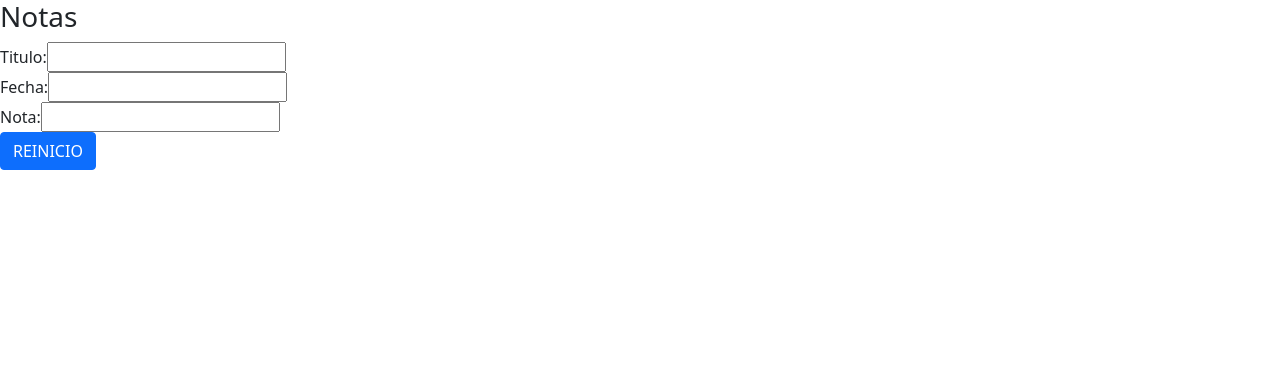
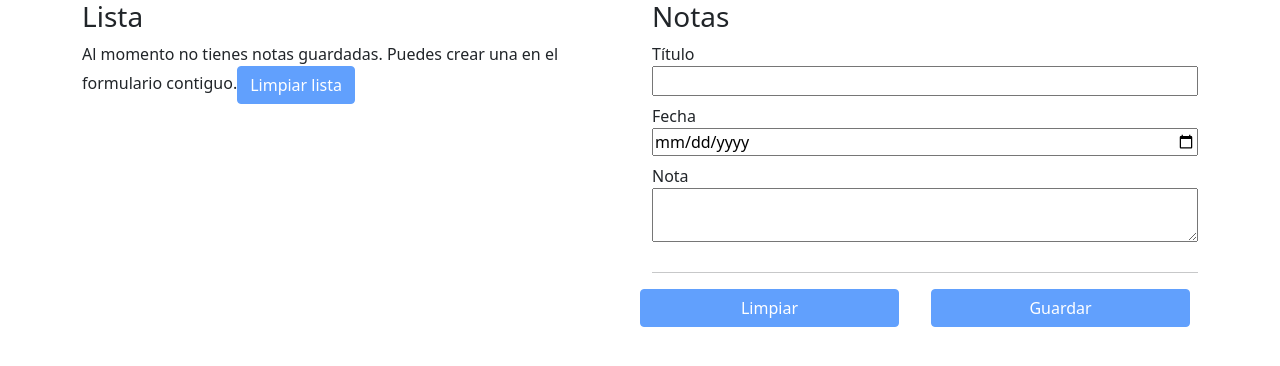
Before and after one commit to wichoburgos/notas, a React (Create React App) app: page / in a window 1280 px wide. Shown: the top 366 px of the page. Built offline with nearby package versions, Linux system fonts and the light colour scheme.

Commit message:
actualizacion del blog de notas

```diff
--- a/public/index.html
+++ b/public/index.html
@@ -26,6 +26,7 @@
       Learn how to configure a non-root public URL by running `npm run build`.
     -->
     <link href="https://cdn.jsdelivr.net/npm/bootstrap@5.1.3/dist/css/bootstrap.min.css" rel="stylesheet" integrity="sha384-1BmE4kWBq78iYhFldvKuhfTAU6auU8tT94WrHftjDbrCEXSU1oBoqyl2QvZ6jIW3" crossorigin="anonymous">
+    <link rel="stylesheet" href="https://cdn.jsdelivr.net/npm/bootstrap-icons@1.8.1/font/bootstrap-icons.css">
     <title> Notas App</title>
   </head>
   <body>
--- a/src/App.js
+++ /dev/null
@@ -1,57 +0,0 @@
-import { useState } from "react";
-
-function App() {
-
-//hooks
-
-const [inputState, setInputState] =useState({
-  titulo: "",
-  fecha:"",
-  nota:"",
-});
-
-
-const handleInputChange = (event) => {
-  setInputState({
-    ...inputState,
-    [event.target.name]: event.target.value,
-  });
-};
-const handleResetClick = ( ) => {
-  setInputState({titulo:"", fecha:"",nota:""});
-}
-
-
-  return (
-<div className="App">
-
-<h3>Notas</h3>
-<label htmlFor="titulo">Titulo: </label>
-
-<input id="titulo" name="titulo" type="text" onChange={handleInputChange} value={inputState.titulo}
-/>
-
-<br />
-<label htmlFor="fecha">Fecha: </label>
-
-<input id="fecha" name="fecha" type="text" onChange={handleInputChange} value={inputState.fecha}
-/>
-
-<br />
-
-
-<label htmlFor="nota">Nota: </label>
-
-<input id="nota" name="nota" type="text" onChange={handleInputChange} value={inputState.nota}
-/>
-<div ClassName="mt-2">
-<button type="button"className="btn btn-primary" onClick={handleResetClick} >REINICIO</button>
-</div>
-
-
-
-</div>
-);
-}
-
-export default App;
--- /dev/null
+++ b/src/App.jsx
@@ -0,0 +1,163 @@
+import { useState } from "react";
+function App() {
+  //"hooks"
+  const [inputState, setInputState] =  useState({
+    titulo: "",
+    fecha: "",
+    nota: "",
+  }); //valor inicial del State
+
+  const initialState = JSON.parse (localStorage.getItem("notas")) || [];
+  const [notas, setNotas] = useState(initialState);
+
+  const handleInputChange = (event) => {
+    setInputState({
+    ...inputState,
+    [event.target.name]: event.target.value,
+    });
+   };
+ //botón limpiar formulario
+  const handleClickLimpiar = () => {
+    setInputState({
+        titulo: "",
+        fecha: "",
+        nota: "",
+    });
+   };
+
+//botón limpiar lista de notas
+const handleClickLimpiarLista = () => {
+  setNotas([])
+  localStorage.setItem("notas",JSON.stringify([]));
+};
+
+  const handleBorrarNota = (index) =>{
+  const nuevoArreglo = []
+
+    notas.forEach((nota, i) =>{
+      if (index!==i){
+        nuevoArreglo.push(nota)
+      }
+    });
+    localStorage.setItem("notas", JSON.stringify(nuevoArreglo))
+    setNotas([...nuevoArreglo])
+   };
+
+   const handleClickGuardar = ()=> {
+    setNotas([...notas, inputState])
+    localStorage.setItem("notas",JSON.stringify(notas));
+    handleClickLimpiar();
+    };
+    const handleClickNota = (index) => {
+      setInputState({...notas[index]});
+    };
+
+  return (
+    <div className="App container">
+      <div className="row">
+        <div className="col">
+            <h3>Lista</h3>
+            {notas.length===0 ? (
+              "Al momento no tienes notas guardadas. Puedes crear una en el formulario contiguo."
+              ) : (
+                <ol>
+                  {notas.map((item, index) => {
+                  return(
+                    <li key={index}
+                    onClick={() =>
+                    handleClickNota(index)
+                    }>
+                      {item.titulo}({item.fecha})&nbsp;
+                      <i
+                      className="bi bi-x-circle-fill"
+                      onClick={() =>handleBorrarNota(index)}
+                      style={{
+                        color:"red",
+                        fontSize:"1.0rem",
+                        cursor:"pointer"
+                        }}
+                        >
+                        </i>
+                    </li>
+                  );
+                })}
+                </ol>
+              )}
+          <button
+            type="button"
+            className="btn btn-primary"
+            onClick={handleClickLimpiarLista}
+            disabled={notas.length===0}>
+            Limpiar lista
+          </button>
+        </div>
+        <div className="col">
+      <h3>Notas</h3>
+      <label className="mb-2" style={{ width:"100%" }}>
+        Título
+          <input
+            id="titulo"
+            name="titulo"
+            type="text"
+            onChange={handleInputChange}
+            value={inputState.titulo}
+            style={{ width:"100%" }}
+            />
+      </label>
+      <br />
+      <label className="mb-2" style={{ width:"100%" }}>
+        Fecha
+          <input
+            id="fecha"
+            name="fecha"
+            type="date"
+            onChange={handleInputChange}
+            value={inputState.fecha}
+            style={{ width:"100%" }}
+            />
+      </label>
+      <br />
+      <label className="mb-2" style={{ width:"100%" }}>
+        Nota
+          <textarea
+            id="nota"
+            name="nota"
+            onChange={handleInputChange}
+            value={inputState.nota}
+            style={{ width:"100%" }}
+            />
+      </label>
+      <hr />
+    <div className="mt-2 me-2 mt-2 row">
+      <div className="col">
+      <span className="row me-1">
+        <button
+            type="button"
+            className="btn btn-primary"
+            onClick={handleClickLimpiar}
+            disabled={inputState.titulo==="" ||inputState.fecha==="" ||inputState.nota===""}
+        >
+            Limpiar
+        </button>
+      </span>
+      </div>
+    <div className="col">
+      <span className="row ms-1">
+        <button
+            type="button"
+            className="btn btn-primary"
+            onClick={handleClickGuardar}
+            disabled={inputState.titulo==="" ||inputState.fecha==="" ||inputState.nota===""}
+        >
+        Guardar
+      </button>
+      </span>
+    </div>
+    </div>
+    </div>
+    </div>
+    </div>
+  );
+}
+
+export default App;
```
